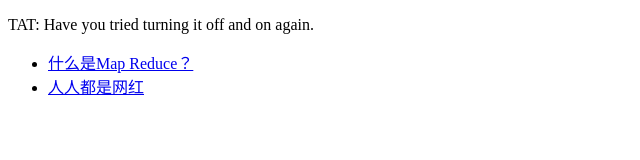
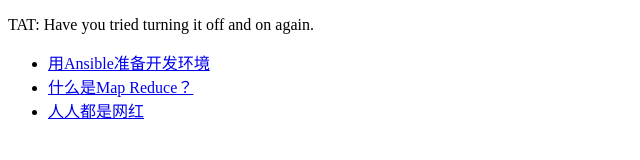
Before and after one commit to e42s/tried-and-true.github.io, a plain HTML site: page index.html in a window 1280 px wide. Shown: the whole page, without its empty margins (0-640 px from the left). Drawn offline with Linux system fonts and the light colour scheme.

Commit message:
add ansible

```diff
--- a/index.html
+++ b/index.html
@@ -8,6 +8,7 @@
 <p>TAT: Have you tried turning it off and on again.</p>
 
 <ul>
+<li><a href="ansible.txt">用Ansible准备开发环境</a></li>
 <li><a href="map-reduce.txt">什么是Map Reduce？</a></li>
 <li><a href="blogebrity.txt">人人都是网红</a></li>
 </ul>
```
Also changed, not shown: ansible.txt (added).
